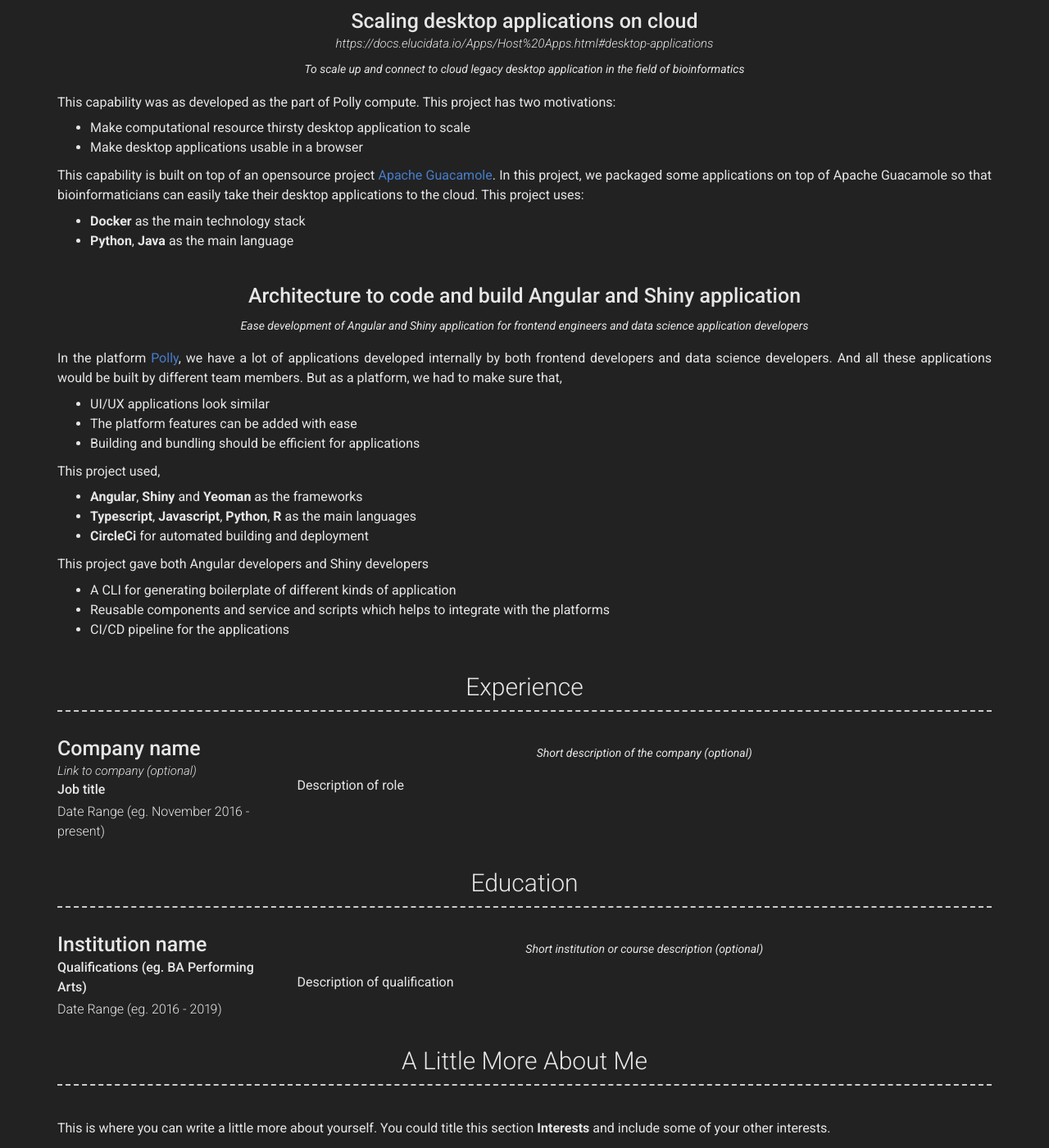
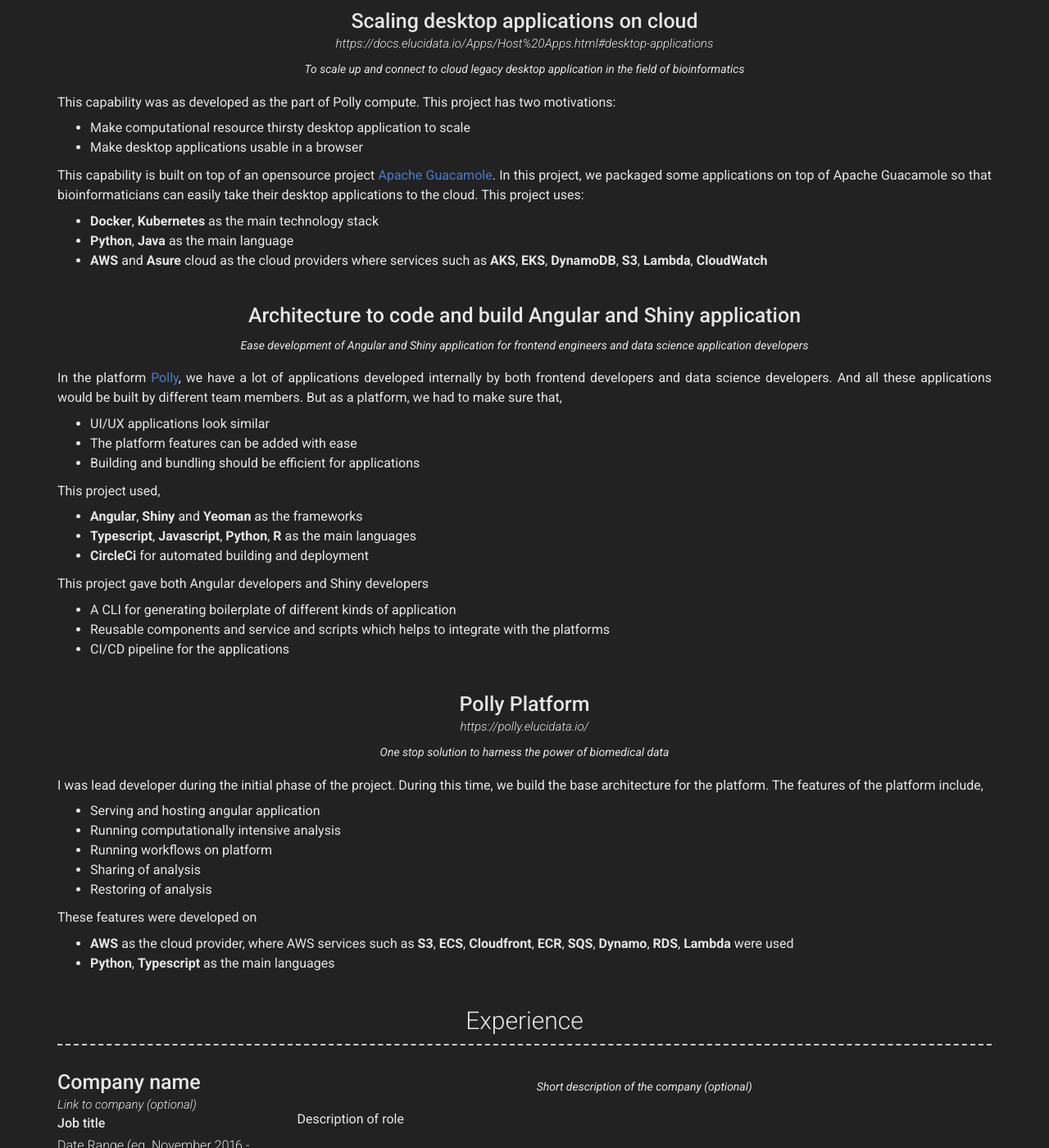
Before and after one commit to sabsgeo/my-cv, a Jekyll site: the page built from index.md, in a window 1280 px wide and 1400 px high, scrolled down 1130 px. Shown: the whole window at 82% size. Built offline with Jekyll 4.4.1, drawn with Linux system fonts in a browser that asks for light colours; nearby versions of some CDN libraries; some of the changed text lies outside the part shown.

Commit message:
[WIP]:added pooly development experience

```diff
--- a/_data/projects.yml
+++ b/_data/projects.yml
@@ -5,7 +5,7 @@
   quote: >
     A scalable cloud product for code packaging, computation and data exploration for bioinformatician
   description: |
-    I am the **technical lead/architect** for this project. In Polly compute, we build a scalable, secure cloud computing infrastructure that meets the data crunching, data exploration needs of bioinformaticians.
+    I am the **technical lead/architect/developer** for this project. In Polly compute, we build a scalable, secure cloud computing infrastructure that meets the data crunching, data exploration needs of bioinformaticians.
     Capabilities of Polly compute include scaling  of,
     - Batch Jobs
     - API requests
@@ -15,8 +15,8 @@
     - Way to maintain and build private and public dockers
 
     Polly compute uses,
-      - **Kubernetes** and **dockers** as the main underlying technology
-      - **AWS** and **Asure** cloud as the cloud providers
+      - **Kubernetes** and **dockers** as the main underlying technology stack
+      - **AWS** and **Asure** cloud as the cloud providers where services such as **AKS**, **EKS**, **DynamoDB**,**S3**, **Lambda**, **CloudWatch**
       - **Terraform** to maintain infrastructure as code
       - **Python**, **Typescript**, **Node**, **R** , **Java** as the main languages
 
@@ -33,8 +33,9 @@
       - Make desktop applications usable in a browser
 
       This capability is built on top of an opensource project [Apache Guacamole](https://guacamole.apache.org/). In this project, we packaged some applications on top of Apache Guacamole so that bioinformaticians can easily take their desktop applications to the cloud. This project uses:
-      - **Docker** as the main technology stack
+      - **Docker**, **Kubernetes** as the main technology stack
       - **Python**, **Java** as the main language
+      - **AWS** and **Asure** cloud as the cloud providers where services such as **AKS**, **EKS**, **DynamoDB**, **S3**, **Lambda**, **CloudWatch**
 
 - layout: top-middle
   name: Architecture to code and build Angular and Shiny application
@@ -55,3 +56,20 @@
       - A CLI for generating boilerplate of different kinds of application
       - Reusable components and service and scripts which helps to integrate with the platforms
       - CI/CD pipeline for the applications
+
+- layout: top-middle
+  name: Polly Platform
+  link: https://polly.elucidata.io/
+  quote: >
+    One stop solution to harness the power of biomedical data
+  description: |
+    I was lead developer during the initial phase of the project. During this time, we build the base architecture for the platform. The features of the platform include,
+      - Serving and hosting angular application
+      - Running computationally intensive analysis
+      - Running workflows on platform
+      - Sharing of analysis
+      - Restoring of analysis
+
+    These features were developed on
+      - **AWS** as the cloud provider, where AWS services such as **S3**, **ECS**, **Cloudfront**, **ECR**, **SQS**, **Dynamo**, **RDS**, **Lambda** were used
+      - **Python**, **Typescript** as the main languages
```
